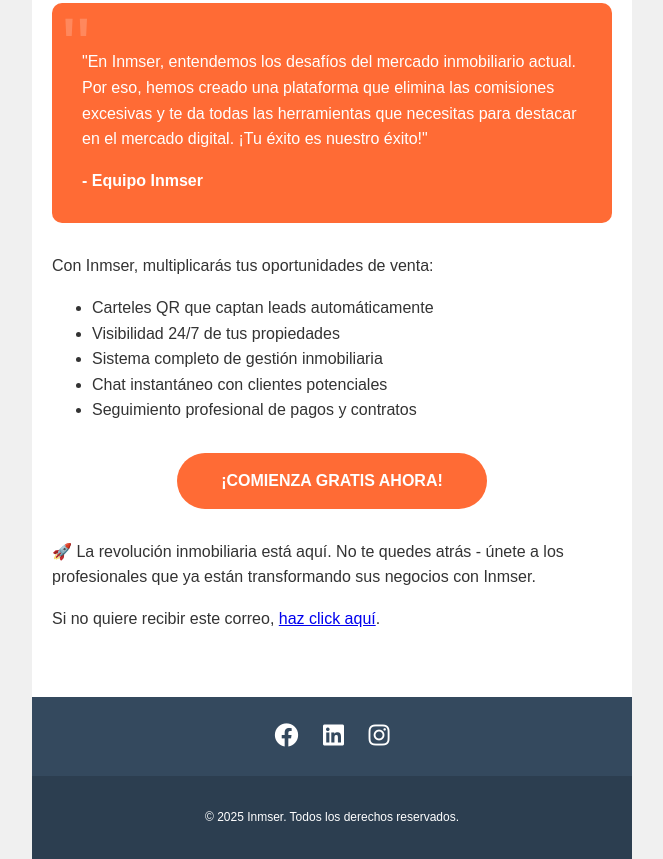
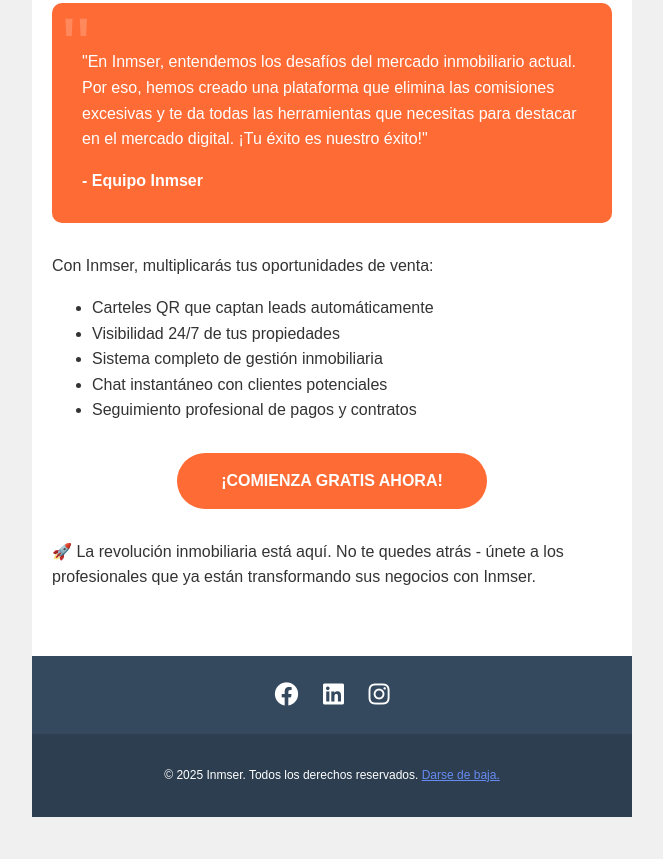
Before and after one commit to JuanCenturion630/CSV_Emailed, a website: page htmlTemplate/emailTemplate.html in a window 1280 px wide. Shown: the part 1621-2480 px from the top of the page, without its empty margins (308-971 px from the left). After the commit the page ends 2438 px from the top, so only its background shows below. Drawn offline with Linux system fonts and the light colour scheme.

Commit message:
button_v3

```diff
--- a/htmlTemplate/emailTemplate.html
+++ b/htmlTemplate/emailTemplate.html
@@ -237,9 +237,6 @@
             <a href="https://www.inmser.com/marketing?key_marketing={{code}}" class="cta-button">¡Comienza Gratis Ahora!</a>
 
             <p>🚀 La revolución inmobiliaria está aquí. No te quedes atrás - únete a los profesionales que ya están transformando sus negocios con Inmser.</p>
-
-            <p>Si no quiere recibir este correo, <a href="https://www.inmser.com/marketing?key_unsubscribe_marketing={{code}}">haz click aquí</a>.</p>
-
         </div>
 
         <div class="social-icons">
@@ -255,7 +252,10 @@
         </div>
 
         <div class="footer">
-            <p>© 2025 Inmser. Todos los derechos reservados.</p>
+            <p>
+              © 2025 Inmser. Todos los derechos reservados.
+              <a href="https://www.inmser.com/marketing?key_unsubscribe_marketing={{code}}" style="color: rgb(102, 139, 240); text-decoration: underline;">Darse de baja.</a>
+            </p>
         </div>
     </div>
 </body>
```
